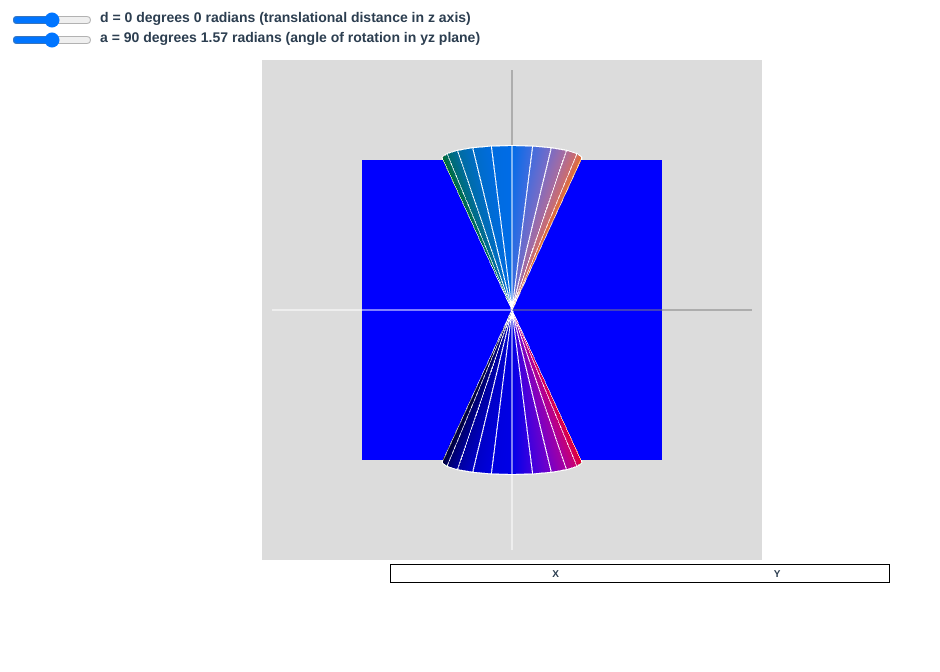
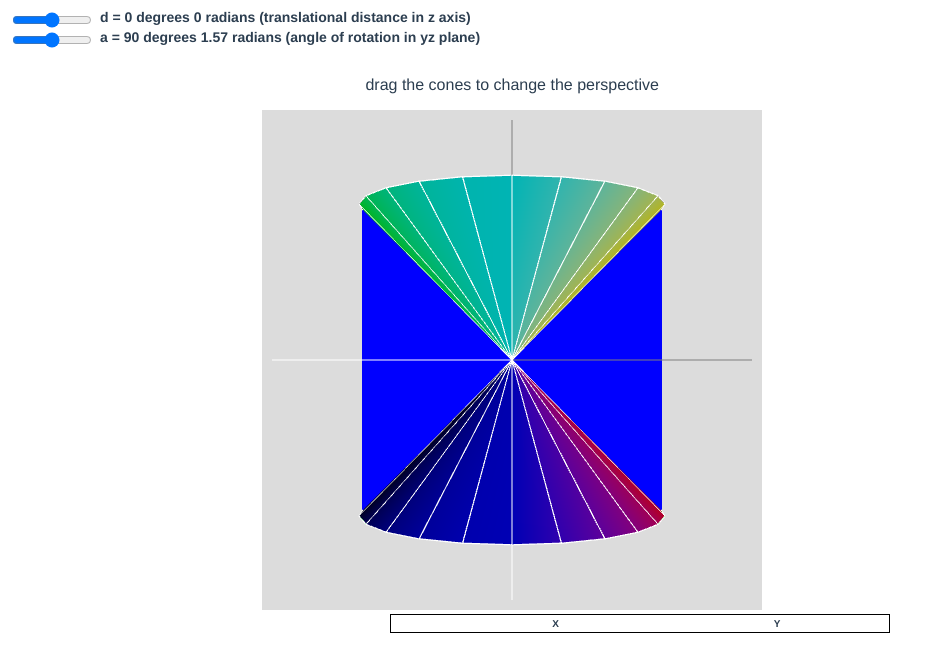
Before and after one commit to oginglis/conic, a Vue app: page / in a window 1280 px wide. Shown: the top 672 px of the page, without its empty margins (0-940 px from the left). Built offline with nearby package versions, Linux system fonts and the light colour scheme.

Commit message:
draggable cones, cone shape, grid size

```diff
--- a/src/App.vue
+++ b/src/App.vue
@@ -4,7 +4,11 @@
     <h1 class="mini-val-a"> a  = {{aValuedeg}} degrees {{aValuerad}} radians (angle of rotation in yz plane)</h1>
 
     <div class="viz-wrapper">
-      <HelloWorld msg="Welcome to Your Vue.js App" v-on:sendPoints="updateCoordinates"/>
+      <div>
+        <p>drag the cones to change the perspective</p>
+        <HelloWorld msg="Welcome to Your Vue.js App" v-on:sendPoints="updateCoordinates"/>
+
+      </div>
       <Plotly :data="data" :layout="layout" :display-mode-bar="false"></Plotly>
     </div>
     <table >
@@ -57,7 +61,9 @@ export default {
         yaxis: {
           range: [-250, 250],
           type: 'linear'
-        }
+        },
+        height:600,
+        width:600,
       },
       config: {responsive: true}
     }
--- a/src/components/HelloWorld.vue
+++ b/src/components/HelloWorld.vue
@@ -49,6 +49,7 @@ export default {
         p5.background(220);
         p5.normalMaterial();
         p5.rectMode(p5.CENTER);
+        p5.orbitControl();
 
         //
         d = p5.radians(slider.value());
@@ -69,13 +70,13 @@ export default {
         p5.line(0, 0, 0, 240);
         p5.push();
         p5.translate(0, -75)
-        p5.cone(70, 150, 24);
+        p5.cone(150, 150, 24);
         p5.pop();
         p5.push();
         p5.translate(0, 75);
         p5.angleMode(p5.DEGREES);
         p5.rotateZ(180);
-        p5.cone(70, 150, 24);
+        p5.cone(150, 150, 24);
         p5.pop();
       }
 
```
